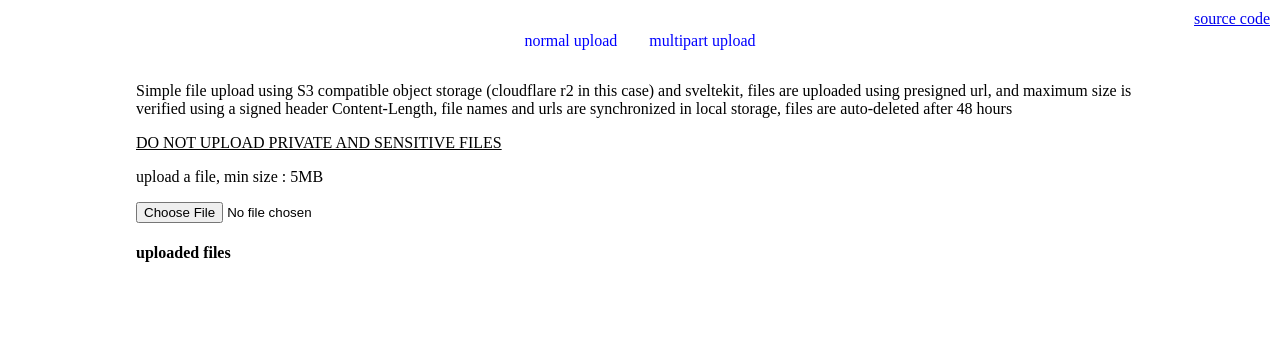
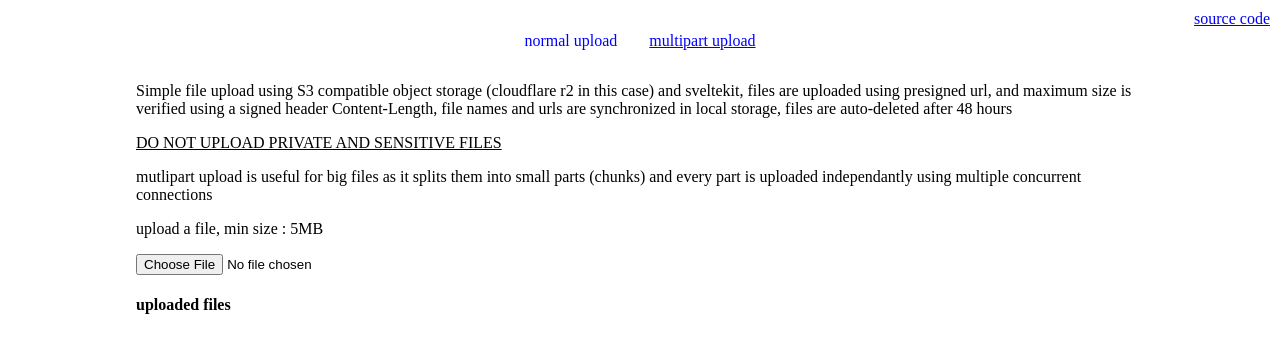
Before and after one commit to ricin9/sveltekit-r2-storage, a SvelteKit app: page /multipart-upload in a window 1280 px wide. Shown: the top 352 px of the page. Built offline with nearby package versions, Linux system fonts and the light colour scheme.

Commit message:
added some paragraphs

```diff
--- a/src/routes/+layout.svelte
+++ b/src/routes/+layout.svelte
@@ -1,7 +1,17 @@
+<script>
+  import { page } from "$app/stores";
+</script>
+
 <nav>
   <ul>
-    <li><a href="/">normal upload</a></li>
-    <li><a href="/multipart-upload">multipart upload</a></li>
+    <li class={$page.url.pathname == "/" ? "active" : ""}>
+      <a href="/">normal upload</a>
+    </li>
+    <li
+      class={$page.url.pathname.startsWith("/multipart-upload") ? "active" : ""}
+    >
+      <a href="/multipart-upload">multipart upload</a>
+    </li>
   </ul>
 </nav>
 <slot />
@@ -27,4 +37,8 @@
     text-decoration: none;
     color: blue;
   }
+
+  .active a {
+    text-decoration: underline;
+  }
 </style>
--- a/src/routes/+page.svelte
+++ b/src/routes/+page.svelte
@@ -73,6 +73,11 @@
 
   <p id="warning">DO NOT UPLOAD PRIVATE AND SENSITIVE FILES</p>
 
+  <p>
+    normal upload is good for general purpose uploads, including small to medium
+    files, it uses a single connection
+  </p>
+
   {#if errorMessage}
     <p style="color: red;">{errorMessage}</p>
   {/if}
--- a/src/routes/multipart-upload/+page.svelte
+++ b/src/routes/multipart-upload/+page.svelte
@@ -144,6 +144,12 @@
 
   <p id="warning">DO NOT UPLOAD PRIVATE AND SENSITIVE FILES</p>
 
+  <p>
+    mutlipart upload is useful for big files as it splits them into small parts
+    (chunks) and every part is uploaded independantly using multiple concurrent
+    connections
+  </p>
+
   {#if errorMessage}
     <p style="color: red;">{errorMessage}</p>
   {/if}
```
